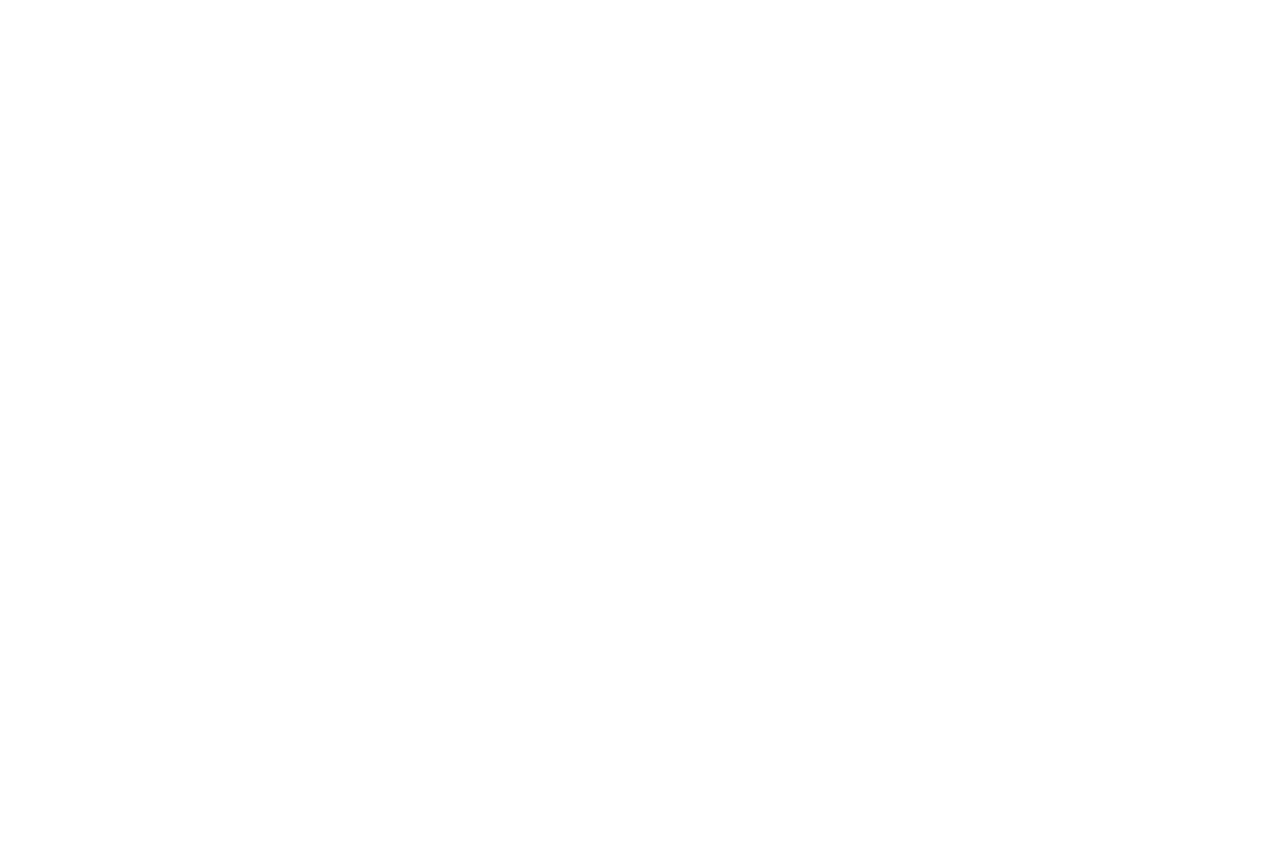
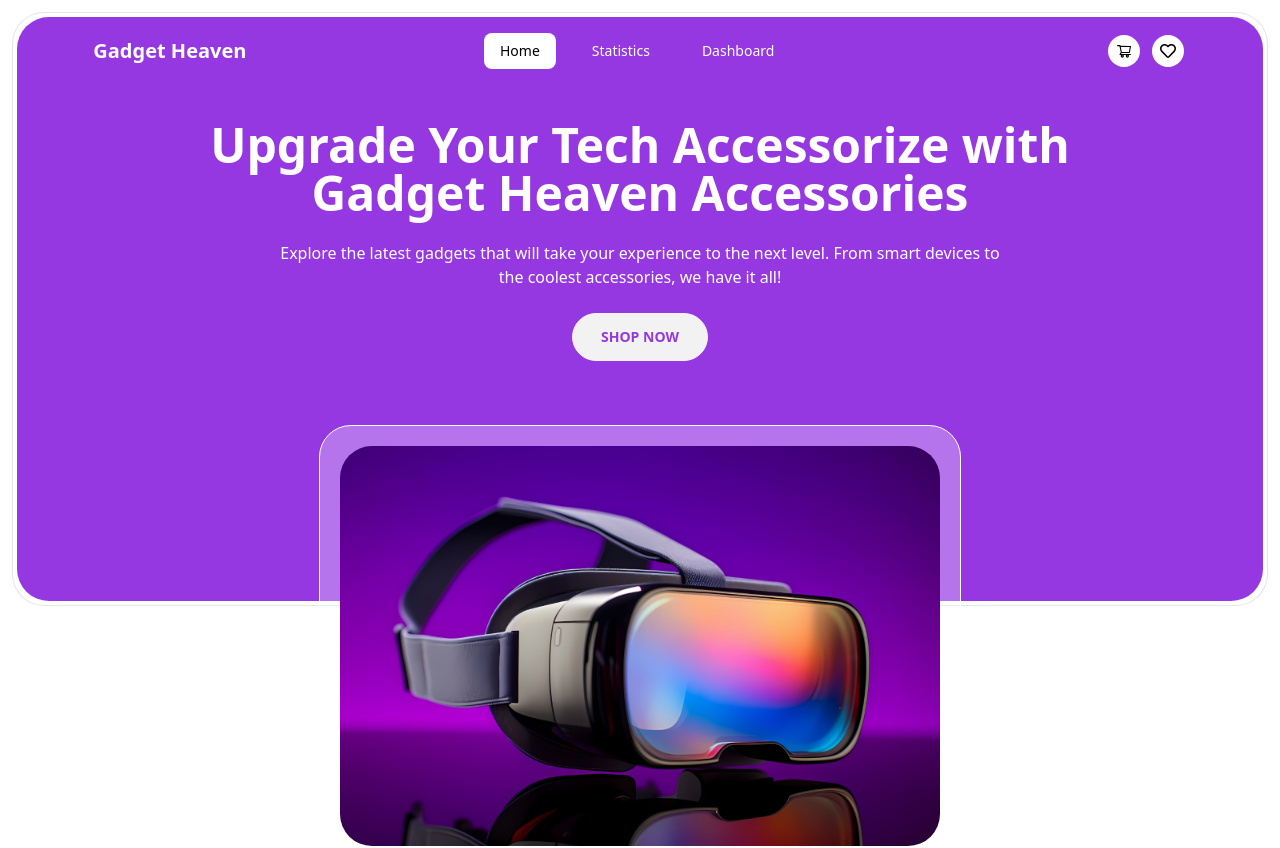
Before and after one commit to Joya322/gadget-heaven, a React (Vite) app: page / in a window 1280 px wide. Shown: the top 848 px of the page. Before the commit the page ends 800 px from the top, so only its background shows below. Built offline with nearby package versions, Linux system fonts and the light colour scheme.

Commit message:
banner part done

```diff
--- /dev/null
+++ b/src/components/Banner/Banner.jsx
@@ -0,0 +1,29 @@
+const Banner = () => {
+  return (
+    <div className="rounded-b-[32px] p-1 pt-0 m-3 mt-0 border border-t-0 border-[#e5e5e5]">
+      <div className="hero bg-[rgba(149,56,226,1)] rounded-b-[32px] py-5 relative pb-56">
+        <div className="hero-content text-center w-11/12 mx-auto text-white">
+          <div className="max-w-4xl">
+            <h1 className="text-5xl font-bold">
+              Upgrade Your Tech Accessorize with Gadget Heaven Accessories
+            </h1>
+            <p className="py-6">
+              Explore the latest gadgets that will take your experience to the
+              next level. From smart devices to <br /> the coolest accessories,
+              we have it all!
+            </p>
+            <button className="btn text-[rgba(149,56,226,1)] rounded-[32px] py-4 px-7">
+              Shop Now
+            </button>
+          </div>
+        </div>
+
+        <div className="max-w-4xl mx-auto absolute top-[320px] p-5 bg-[rgba(255,255,255,0.3)] border border-white rounded-[32px]">
+          <img className="rounded-[32px] h-[400px]" src="./banner.jpg" alt="" />
+        </div>
+      </div>
+    </div>
+  );
+};
+
+export default Banner;
--- a/src/components/Footer/Footer.jsx
+++ b/src/components/Footer/Footer.jsx
@@ -2,7 +2,7 @@ import React from 'react';
 
 const Footer = () => {
     return (
-      <footer className="footer p-10 bg-neutral text-neutral-content mt-8">
+      <footer className="footer p-10 bg-neutral text-neutral-content mt-[300px]">
         <nav className="justify-center w-full">
           <header className="footer-title">Services</header>
           <a className="link link-hover">Branding</a>
--- a/src/components/Home/Home.jsx
+++ b/src/components/Home/Home.jsx
@@ -1,9 +1,10 @@
 import React from 'react';
+import Banner from '../Banner/Banner';
 
 const Home = () => {
     return (
         <div>
-            <h2>Home</h2>
+            <Banner/>
         </div>
     );
 };
--- /dev/null
+++ b/src/components/Navbar/Navbar.css
@@ -0,0 +1,4 @@
+.nav-active{
+    background-color: white;
+    color: black;
+}
--- a/src/components/Navbar/Navbar.jsx
+++ b/src/components/Navbar/Navbar.jsx
@@ -3,21 +3,52 @@ import { AiOutlineShoppingCart } from "react-icons/ai";
 import { FaRegHeart } from "react-icons/fa";
 import { NavLink } from "react-router-dom";
 
+import "./Navbar.css";
+
 const Navbar = () => {
-    const links = (<>
+  const links = (
+    <>
       <li>
-            <NavLink to='/'>Home</NavLink>
+        <NavLink
+          to="/"
+          style={({ isActive }) => ({
+            backgroundColor: isActive ? "white" : "",
+            color: isActive ? "black" : "white",
+          })}
+          end
+        >
+          Home
+        </NavLink>
       </li>
       <li>
-            <NavLink to='/statistics'>Statistics</NavLink>
+        <NavLink
+          to="/statistics"
+          style={({ isActive }) => ({
+            backgroundColor: isActive ? "white" : "",
+            color: isActive ? "black" : "white",
+          })}
+        >
+          Statistics
+        </NavLink>
       </li>
       <li>
-            <NavLink to='/dashboard'>Dashboard</NavLink>
+        <NavLink
+          to="/dashboard"
+          style={({ isActive }) => ({
+            backgroundColor: isActive ? "white" : "",
+            color: isActive ? "black" : "white",
+          })}
+        >
+          Dashboard
+        </NavLink>
       </li>
-    </>);
+    </>
+  );
 
   return (
-    <div className="navbar bg-base-100 mb-8">
+    <div className="m-3 mb-0 p-1 pb-0 bg-white border border-b-0 border-[#e5e5e5] rounded-t-[32px]">
+      <div className="navbar bg-[rgba(149,56,226,1)] text-white rounded-t-[32px]">
+        <div className="w-11/12 mx-auto">
           <div className="navbar-start">
             <div className="dropdown">
               <label tabIndex={0} className="btn btn-ghost lg:hidden">
@@ -38,21 +69,29 @@ const Navbar = () => {
               </label>
               <ul
                 tabIndex={0}
-            className="menu menu-sm dropdown-content mt-3 z-[1] p-2 shadow bg-base-100 rounded-box w-52"
+                className="menu menu-sm dropdown-content mt-3 z-[1] p-2 shadow rounded-box w-52 gap-5"
               >
                 {links}
               </ul>
             </div>
-        <a className="btn btn-ghost normal-case text-xl">Gadget Heaven</a>
+            <a className="btn btn-ghost normal-case text-xl font-bold">
+              Gadget Heaven
+            </a>
           </div>
           <div className="navbar-center hidden lg:flex">
-        <ul className="menu menu-horizontal px-1">
+            <ul className="menu menu-horizontal px-1 font-medium gap-5">
               {links}
             </ul>
           </div>
-      <div className="navbar-end">
+          <div className="navbar-end flex gap-3 pr-5">
+            <div className="bg-white text-black p-2 rounded-full">
               <AiOutlineShoppingCart />
-              <FaRegHeart/>
+            </div>
+            <div className="bg-white text-black p-2 rounded-full">
+              <FaRegHeart />
+            </div>
+          </div>
+        </div>
       </div>
     </div>
   );
--- a/src/main.jsx
+++ b/src/main.jsx
@@ -21,19 +21,19 @@ const router = createBrowserRouter(
           element: <Home />,
         },
         {
-          path: "/statistics",
+          path: "statistics",
           element: <Statistics />,
         },
         {
-          path: "/dashboard",
+          path: "dashboard",
           element: <Dashboard />,
         },
       ],
     },
   ],
-  {
-    basename: "/gadget-heaven/",
-  }
+  // {
+  //   basename: "/gadget-heaven/",
+  // }
 );
 
 createRoot(document.getElementById("root")).render(
--- a/vite.config.js
+++ b/vite.config.js
@@ -4,5 +4,5 @@ import react from '@vitejs/plugin-react'
 // https://vite.dev/config/
 export default defineConfig({
   plugins: [react()],
-  base: '/gadget-heaven/'
+  // base: '/gadget-heaven/'
 })
```
Lines whose indentation alone changed are shown as unchanged.
